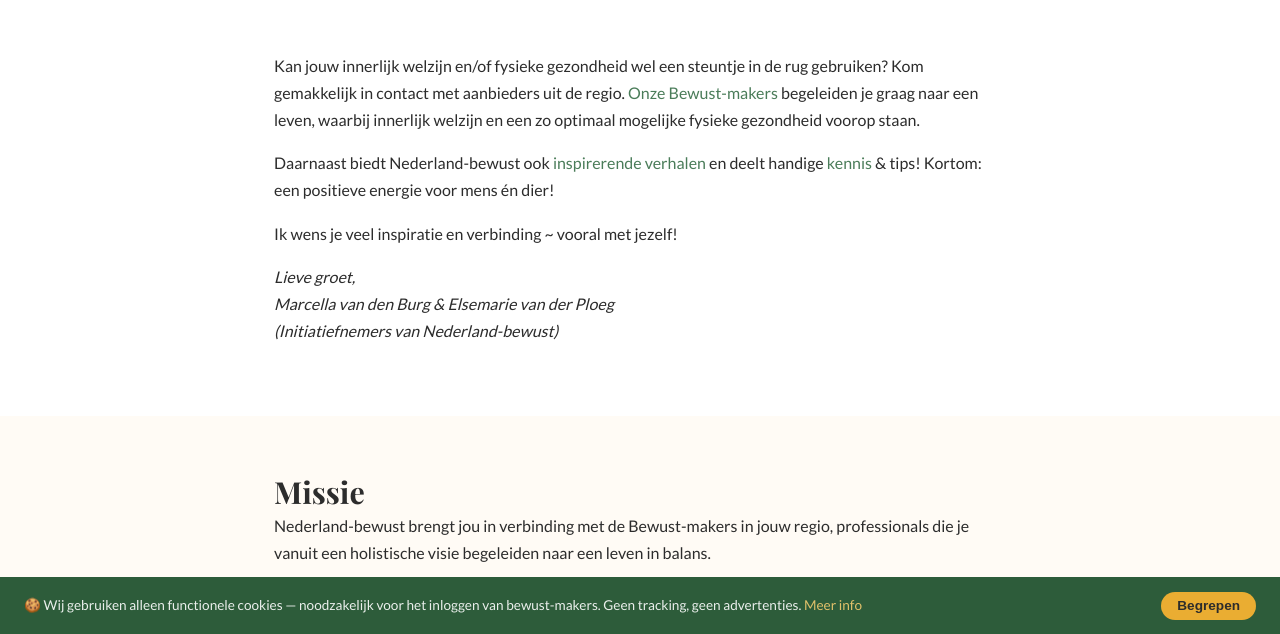
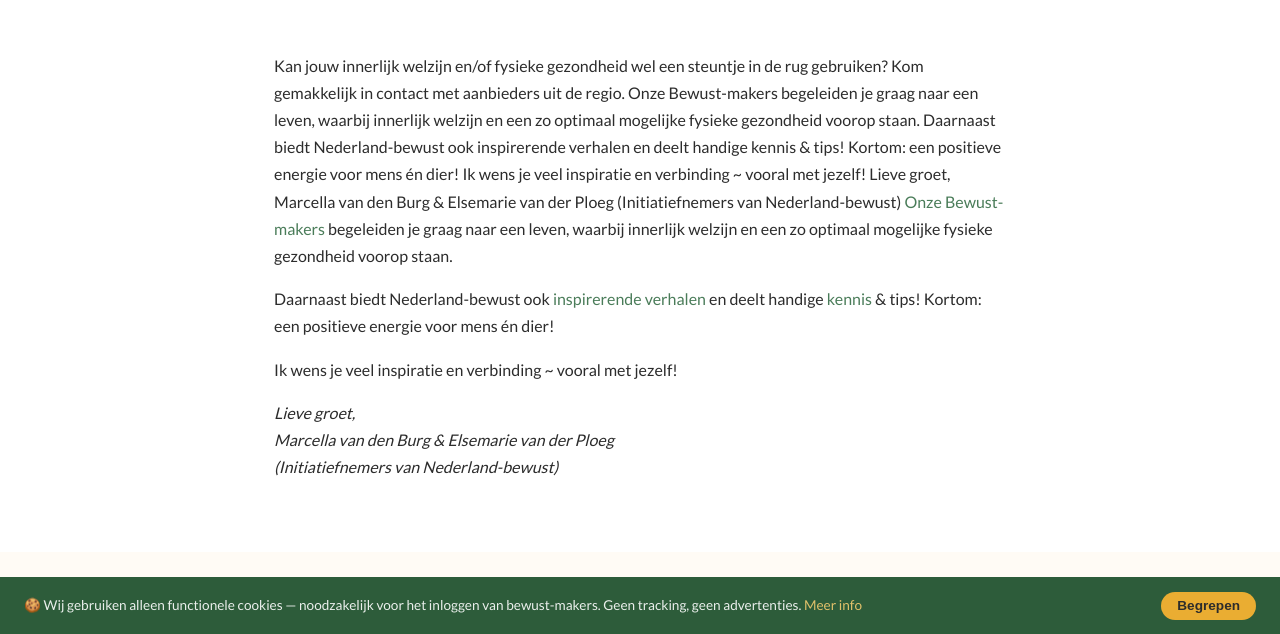
Before and after one commit to hands4flownl/nederland-bewust, a Jekyll site: the page built from pages/over-nederland-bewust.html, in a window 1280 px wide and 900 px high, cut to the strip 266-900 px from the top of the window. Built offline with Jekyll 4.4.1, drawn with Linux system fonts in a browser that asks for light colours; a script that is not in the unit is left out.

Commit message:
Update Teksten aanpassen “over”

```diff
--- a/_data/teksten_over.yml
+++ b/_data/teksten_over.yml
@@ -1,9 +1,30 @@
-# Over-pagina teksten — aanpassen via /admin/
-titel: "Over Nederland-bewust"
-subtitel: "Startpagina met een bewuste missie"
-intro: "Kan jouw innerlijk welzijn en/of fysieke gezondheid wel een steuntje in de rug gebruiken? Kom gemakkelijk in contact met aanbieders uit de regio."
-missie_titel: "Missie"
-missie_tekst: "Nederland-bewust brengt jou in verbinding met de Bewust-makers in jouw regio, professionals die je vanuit een holistische visie begeleiden naar een leven in balans."
-visie_titel: "Visie"
-visie_tekst: "Wij dromen van een samenleving waarin zelfbewustzijn vanzelfsprekend is. Een wereld waarin toekomstige generaties opgroeien met ruimte en aandacht om zichzelf écht te leren kennen."
-visie_quote: "Een nieuwe generatie die leeft van binnenuit — vol vertrouwen, verbonden en bruisend van levenslust"
+titel: Over Nederland-bewust
+subtitel: Startpagina met een bewuste missie
+intro: >-
+  Kan jouw innerlijk welzijn en/of fysieke gezondheid wel een steuntje in de rug
+  gebruiken? Kom gemakkelijk in contact met aanbieders uit de regio.  Onze
+  Bewust-makers begeleiden je graag naar een leven, waarbij innerlijk welzijn en
+  een zo optimaal mogelijke fysieke gezondheid voorop staan.
+
+
+  Daarnaast biedt Nederland-bewust ook inspirerende verhalen en deelt handige kennis & tips! Kortom: een positieve energie voor mens én dier!
+
+
+  Ik wens je veel inspiratie en verbinding ~ vooral met jezelf!
+
+
+  Lieve groet,
+
+  Marcella van den Burg & Elsemarie van der Ploeg
+
+  (Initiatiefnemers van Nederland-bewust)
+missie_titel: Missie
+missie_tekst: Nederland-bewust brengt jou in verbinding met de Bewust-makers in
+  jouw regio, professionals die je vanuit een holistische visie begeleiden naar
+  een leven in balans.
+visie_titel: Visie
+visie_tekst: Wij dromen van een samenleving waarin zelfbewustzijn
+  vanzelfsprekend is. Een wereld waarin toekomstige generaties opgroeien met
+  ruimte en aandacht om zichzelf écht te leren kennen.
+visie_quote: Een nieuwe generatie die leeft van binnenuit — vol vertrouwen,
+  verbonden en bruisend van levenslust
```
